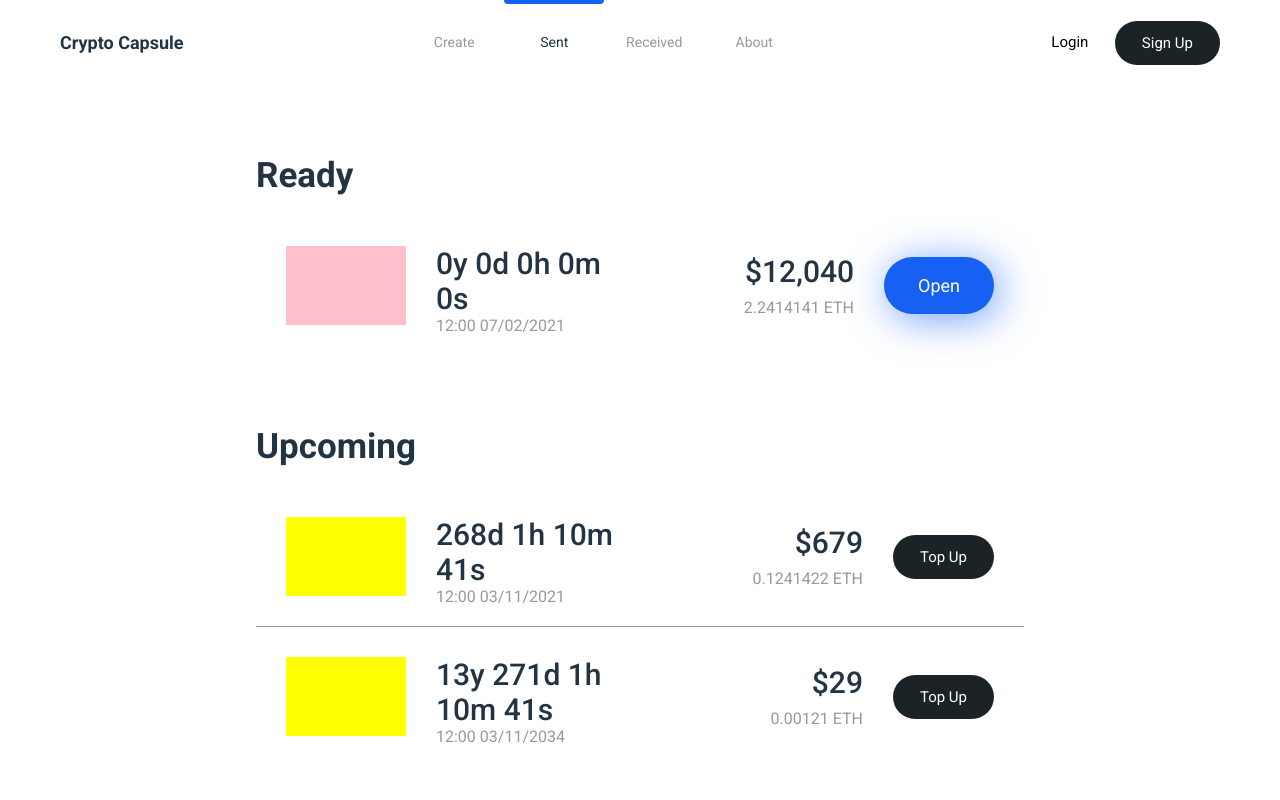
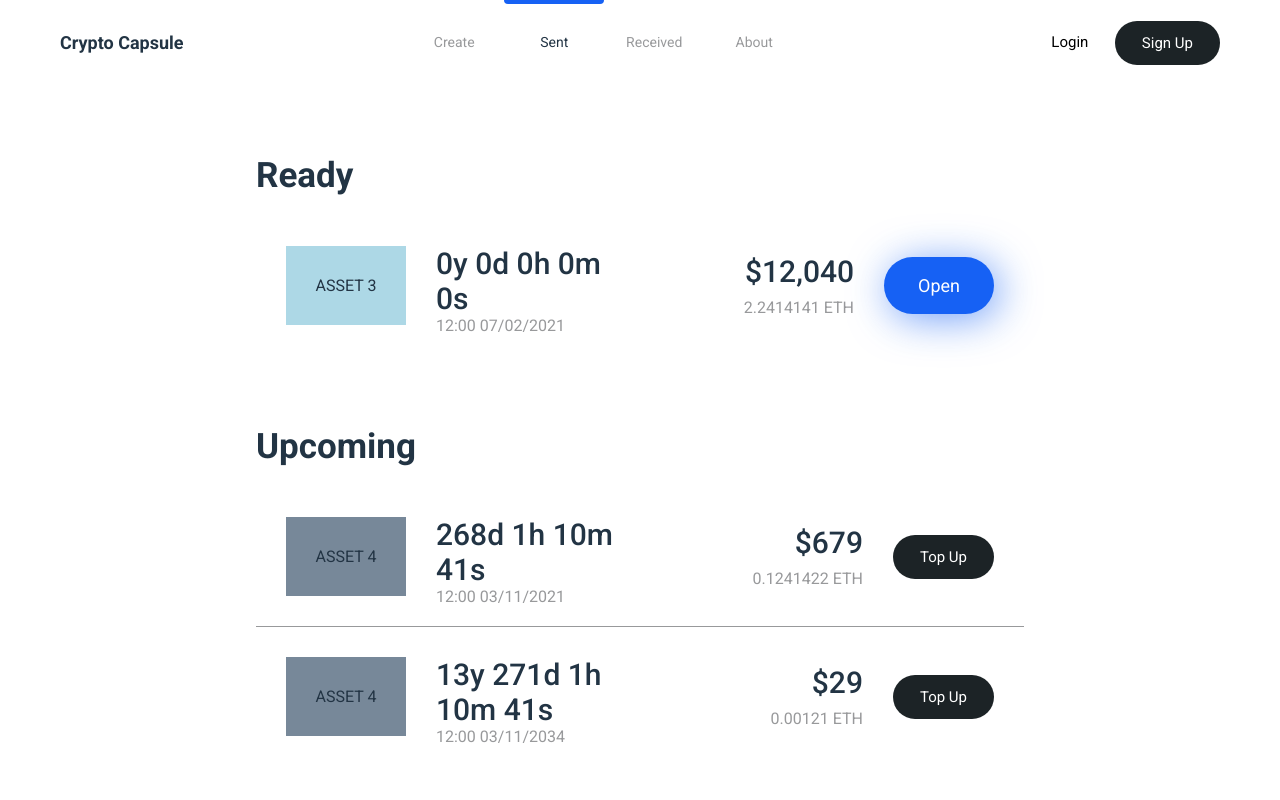
Before and after one commit to chase-manning/crypto-capsule, a React (Create React App) app in the folder client/: page /sent in a window 1280 px wide. Shown: the top 800 px of the page. Built offline with nearby package versions, Linux system fonts and the light colour scheme.

Commit message:
:rocket: add image labels

```diff
--- a/client/src/components/Capsule.tsx
+++ b/client/src/components/Capsule.tsx
@@ -26,16 +26,27 @@ const StyledCapsule = styled.div`
     ${(props: CapsuleProps) => (props.last ? "rgba(0,0,0,0)" : "var(--sub)")};
 `;
 
-const OpenImage = styled.div`
+const Image = styled.div`
   height: 100%;
   width: 120px;
+  display: flex;
+  justify-content: center;
+  align-items: center;
+  font-size: 1rem;
+  color: var(--main);
+  text-transform: uppercase;
+`;
+
+const OpenImage = styled(Image)`
   background-color: pink;
 `;
 
-const ClosedImage = styled.div`
-  height: 100%;
-  width: 120px;
-  background-color: yellow;
+const ClosedImage = styled(Image)`
+  background-color: lightslategray;
+`;
+
+const ReadyImage = styled(Image)`
+  background-color: lightblue;
 `;
 
 const CountdownContainer = styled.div`
@@ -127,8 +138,9 @@ const Capsule = (props: Props) => {
 
   return (
     <StyledCapsule last={props.last}>
-      {open && <OpenImage />}
-      {!open && <ClosedImage />}
+      {open && props.capsule.opened && <OpenImage>asset 2</OpenImage>}
+      {open && !props.capsule.opened && <ReadyImage>asset 3</ReadyImage>}
+      {!open && <ClosedImage>asset 4</ClosedImage>}
       <CountdownContainer>
         <Countdown>
           {open ? "0y 0d 0h 0m 0s" : ""}
```
